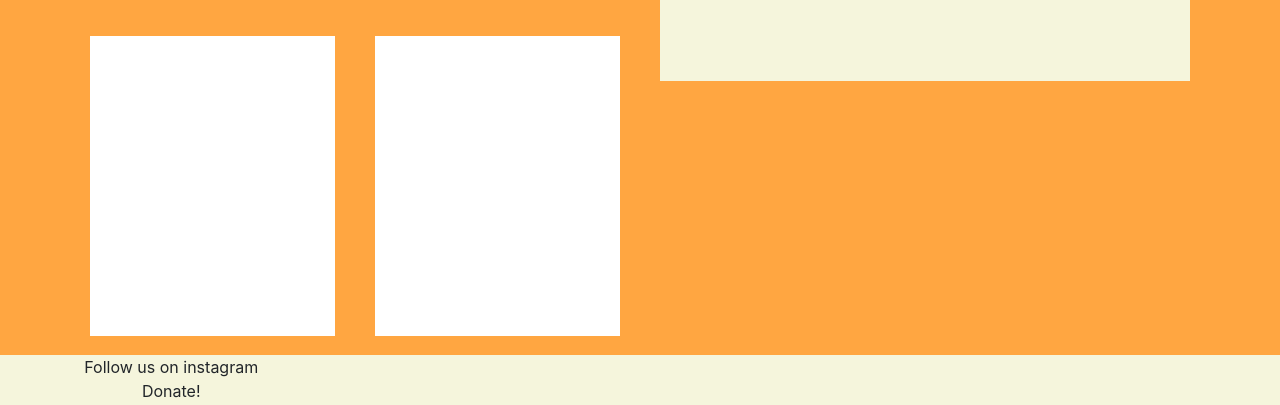
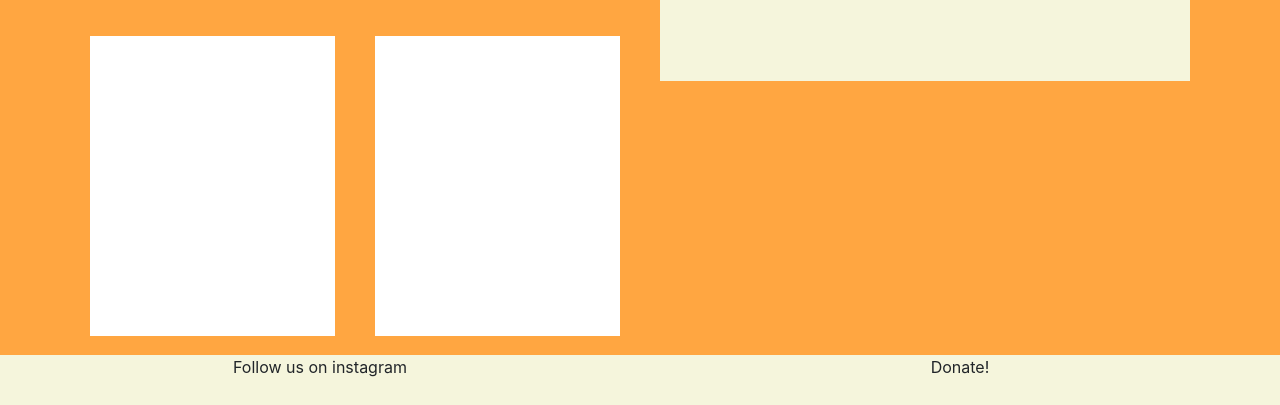
Before and after one commit to jeremy-jung/freeMasksFoundation, a plain HTML site: page services.html in a window 1280 px wide. Shown: the part 595-1000 px from the top of the page. Drawn offline with nearby package versions, Linux system fonts and the light colour scheme; a web font is replaced by a local one.

Commit message:
testing footer column breakpoints on mobile

```diff
--- a/services.html
+++ b/services.html
@@ -111,11 +111,11 @@
                 </div>
             </div>
             <footer class="footer container-fluid">
-                <div class="row-sm">
-                    <div class="col-sm-3">
+                <div class="row">
+                    <div class="col-sm">
                         Follow us on instagram
                     </div>
-                    <div class="col-sm-3">
+                    <div class="col-sm">
                         Donate!
                     </div>
                 </div>
```
